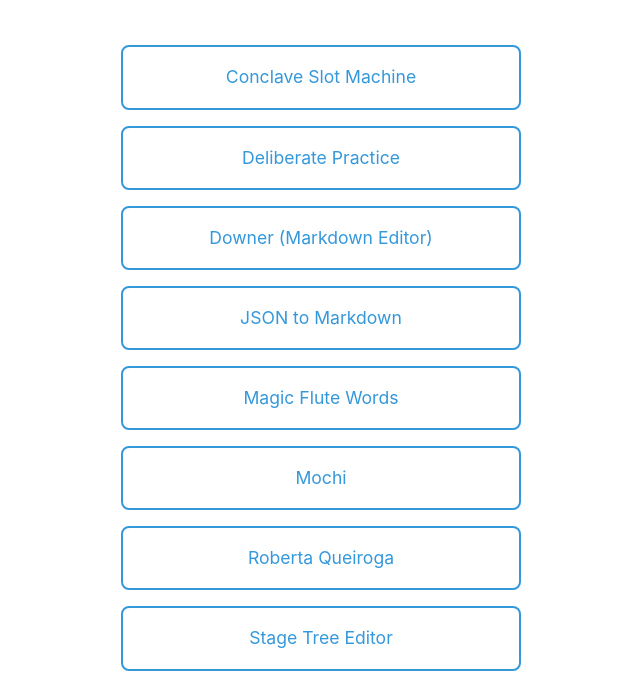
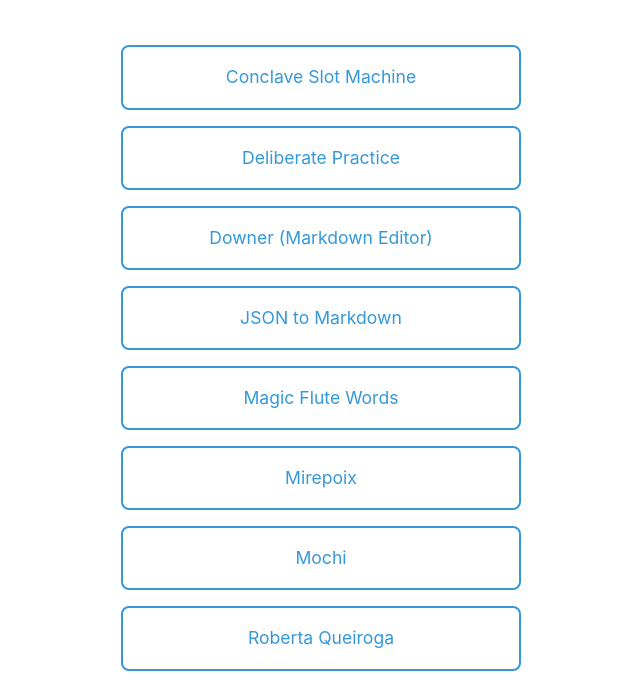
Before and after one commit to pauloqueiroga/queirogaville-website, a plain HTML site: page index.html in a window 1280 px wide. Shown: the part 376-1060 px from the top of the page, without its empty margins (319-959 px from the left). Drawn offline with Linux system fonts and the light colour scheme.

Commit message:
added mirepoix

```diff
--- a/index.html
+++ b/index.html
@@ -29,6 +29,7 @@
                     <a href="https://github.com/pauloqueiroga/downer" class="link-item">Downer (Markdown Editor)</a>
                     <a href="https://pauloq.com/json-to-md" class="link-item">JSON to Markdown</a>
                     <a href="https://pauloq.com/55/" class="link-item">Magic Flute Words</a>
+                    <a href="https://pauloq.com/mirepoix/" class="link-item">Mirepoix</a>
                     <a href="kitty.html" class="link-item">Mochi</a>
                     <a href="https://robertaqueiroga.com" class="link-item">Roberta Queiroga</a>
                     <a href="https://pauloq.com/stage-tree" class="link-item">Stage Tree Editor</a>
```
